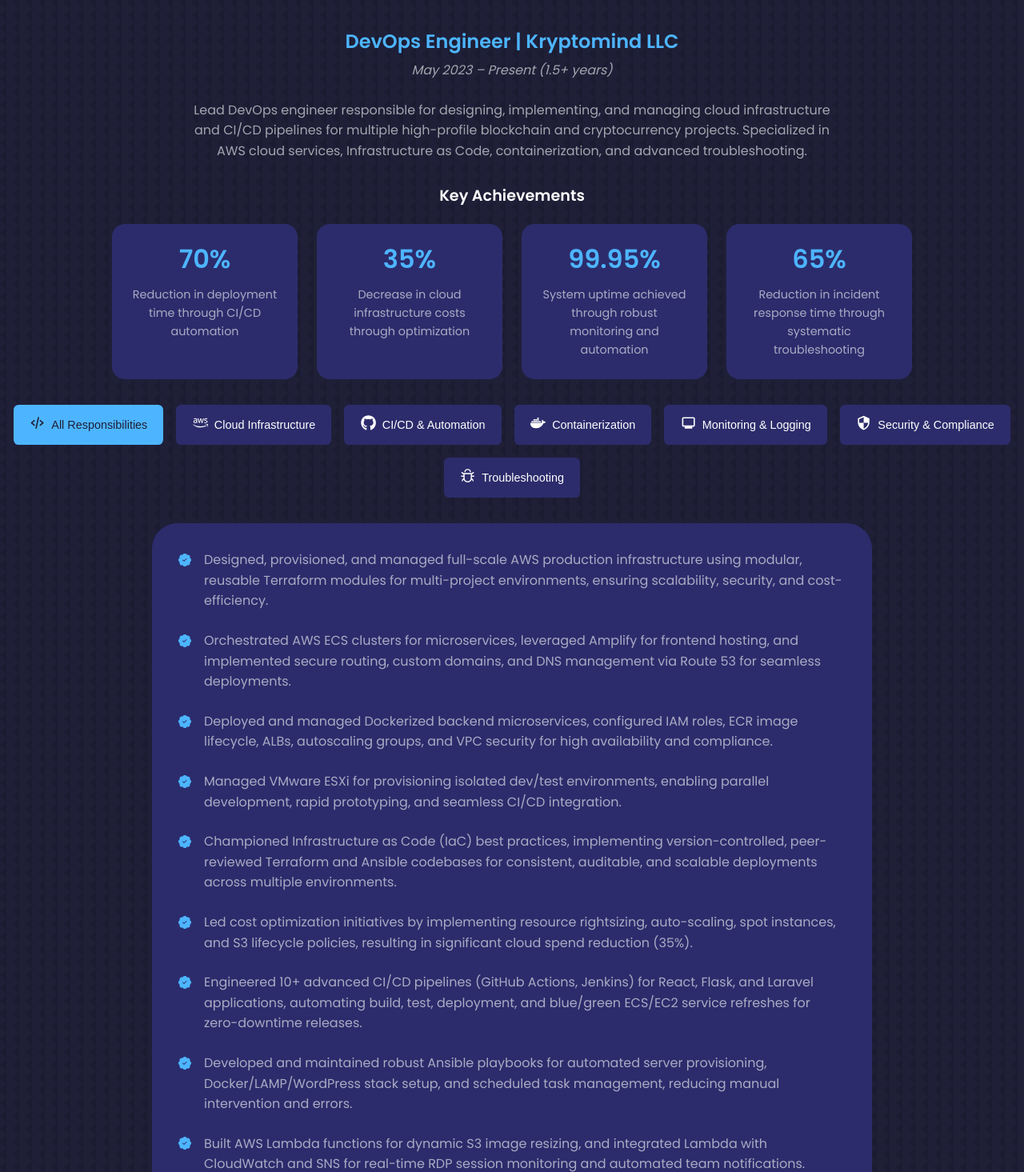
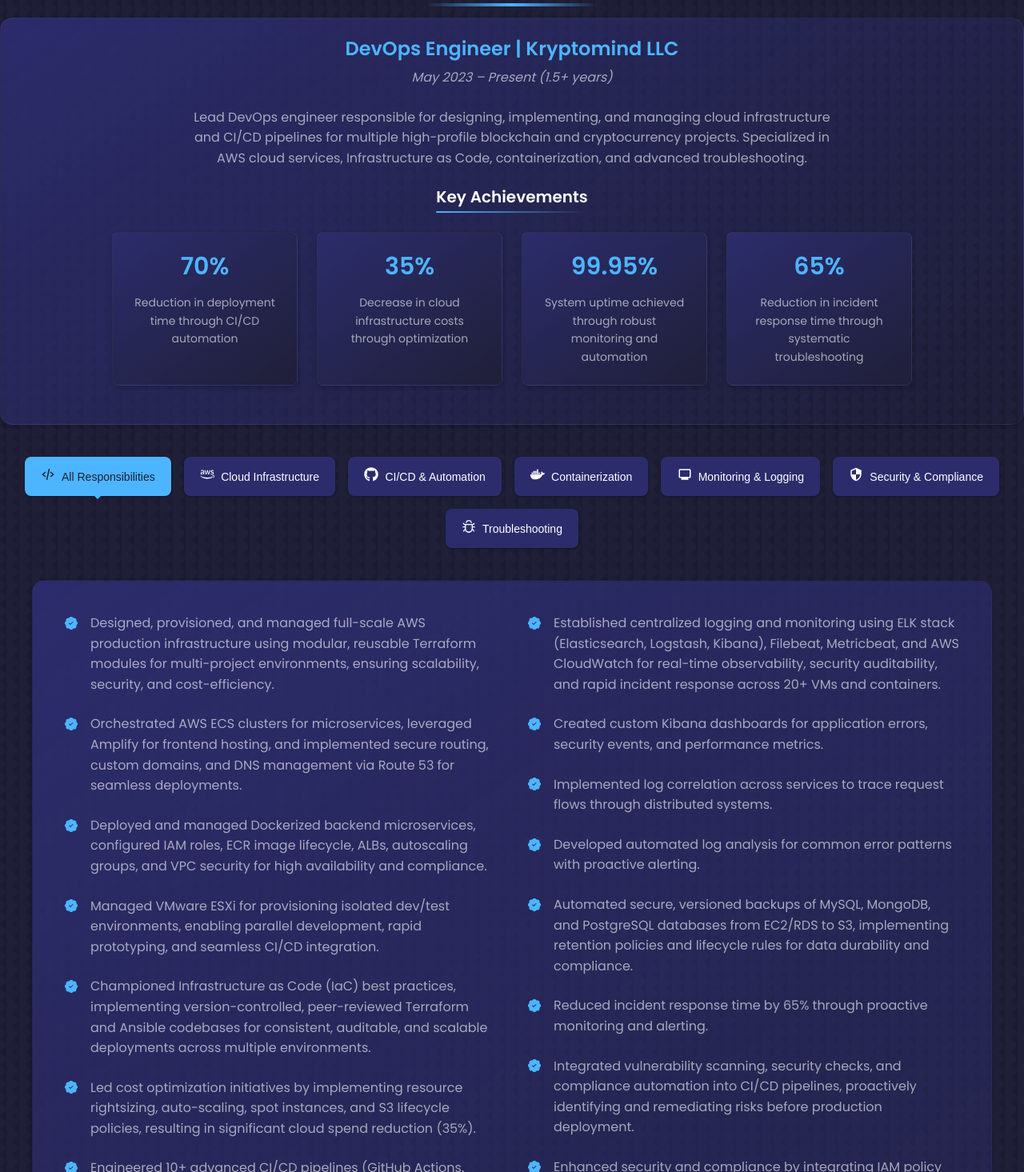
Before and after one commit to Nabeel-KM/Portfolio-Website, a React (Create React App) app: page / in a window 1280 px wide. Shown: the part 4165-5630 px from the top of the page at 80% size. Built offline with nearby package versions, Linux system fonts and the light colour scheme.

Commit message:
Improve footer UI and convert experience section to 2-column layout

```diff
--- a/src/components/experience/Experience.jsx
+++ b/src/components/experience/Experience.jsx
@@ -1,4 +1,4 @@
-import React, { useState } from "react";
+import React, { useState, useEffect } from "react";
 import "./experience.css";
 import { BsPatchCheckFill } from "react-icons/bs";
 import { FaAws, FaDocker, FaGithub, FaJenkins } from "react-icons/fa";
@@ -9,6 +9,15 @@
 
 const Experience = () => {
   const [activeCategory, setActiveCategory] = useState("all");
+  const [animateItems, setAnimateItems] = useState(false);
+
+  // Trigger animation when category changes
+  useEffect(() => {
+    setAnimateItems(false);
+    setTimeout(() => {
+      setAnimateItems(true);
+    }, 50);
+  }, [activeCategory]);
 
   const categories = {
     all: "All Responsibilities",
@@ -88,12 +97,23 @@
     return responsibilities[activeCategory];
   };
 
+  // Split responsibilities into two columns
+  const splitResponsibilities = (items) => {
+    const midpoint = Math.ceil(items.length / 2);
+    return [
+      items.slice(0, midpoint),
+      items.slice(midpoint)
+    ];
+  };
+
+  const [leftColumn, rightColumn] = splitResponsibilities(getResponsibilities());
+
   return (
-    <section id="experience">
-      <h5>What I've Been Doing</h5>
-      <h2>My Experience</h2>
+    <section id="experience" className="animate-on-scroll">
+      <h5 className="section-subtitle">What I've Been Doing</h5>
+      <h2 className="section-title">My Experience</h2>
 
-      <div className="experience__header">
+      <div className="experience__header animate-on-scroll">
         <h3>DevOps Engineer | Kryptomind LLC</h3>
         <p className="experience__period">May 2023 – Present (1.5+ years)</p>
 
@@ -106,19 +126,19 @@
         <div className="experience__achievements">
           <h4>Key Achievements</h4>
           <div className="experience__achievements-grid">
-            <div className="experience__achievement-card">
+            <div className="experience__achievement-card card">
               <h5>70%</h5>
               <p>Reduction in deployment time through CI/CD automation</p>
             </div>
-            <div className="experience__achievement-card">
+            <div className="experience__achievement-card card">
               <h5>35%</h5>
               <p>Decrease in cloud infrastructure costs through optimization</p>
             </div>
-            <div className="experience__achievement-card">
+            <div className="experience__achievement-card card">
               <h5>99.95%</h5>
               <p>System uptime achieved through robust monitoring and automation</p>
             </div>
-            <div className="experience__achievement-card">
+            <div className="experience__achievement-card card">
               <h5>65%</h5>
               <p>Reduction in incident response time through systematic troubleshooting</p>
             </div>
@@ -126,7 +146,7 @@
         </div>
       </div>
 
-      <div className="experience__categories">
+      <div className="experience__categories animate-on-scroll">
         {Object.entries(categories).map(([key, value]) => (
           <button
             key={key}
@@ -140,10 +160,22 @@
       </div>
 
       <div className="experience__container">
-        <div className="experience__content">
+        <div className={`experience__content ${animateItems ? 'animate-items' : ''}`}>
+          <div className="experience__column">
             <ul>
-            {getResponsibilities().map((responsibility, index) => (
-              <li key={index} className="experience__item">
+              {leftColumn.map((responsibility, index) => (
+                <li key={`left-${index}`} className="experience__item">
+                  <BsPatchCheckFill className="experience__details-icon" />
+                  <p>{responsibility}</p>
+                </li>
+              ))}
+            </ul>
+          </div>
+
+          <div className="experience__column">
+            <ul>
+              {rightColumn.map((responsibility, index) => (
+                <li key={`right-${index}`} className="experience__item">
                   <BsPatchCheckFill className="experience__details-icon" />
                   <p>{responsibility}</p>
                 </li>
@@ -151,8 +183,9 @@
             </ul>
           </div>
         </div>
+      </div>
 
-      <div className="experience__technologies">
+      <div className="experience__technologies animate-on-scroll">
         <h4>Technologies Used</h4>
         <div className="experience__tech-grid">
           <div className="experience__tech-item">
--- a/src/components/experience/experience.css
+++ b/src/components/experience/experience.css
@@ -1,23 +1,34 @@
 .experience__header {
     text-align: center;
-    margin-bottom: 2rem;
+    margin-bottom: var(--space-lg);
+    background: linear-gradient(145deg, var(--color-bg-variant), transparent);
+    border-radius: var(--radius-lg);
+    padding: var(--space-md);
+    box-shadow: var(--shadow-md);
+    border: 1px solid rgba(255, 255, 255, 0.05);
+    transition: all var(--speed-normal) ease;
+}
+
+.experience__header:hover {
+    transform: translateY(-5px);
+    box-shadow: var(--shadow-lg);
 }
 
 .experience__header h3 {
-    font-size: 1.5rem;
+    font-size: var(--text-2xl);
     color: var(--color-primary);
-    margin-bottom: 0.5rem;
+    margin-bottom: var(--space-xs);
 }
 
 .experience__period {
     font-style: italic;
     color: var(--color-light);
-    margin-bottom: 1.5rem;
+    margin-bottom: var(--space-md);
 }
 
 .experience__summary {
     max-width: 800px;
-    margin: 0 auto 2rem;
+    margin: 0 auto var(--space-md);
 }
 
 .experience__summary p {
@@ -26,116 +37,191 @@
 }
 
 .experience__achievements {
-    margin-bottom: 2rem;
+    margin-bottom: var(--space-md);
 }
 
 .experience__achievements h4 {
-    font-size: 1.2rem;
-    margin-bottom: 1.5rem;
+    font-size: var(--text-xl);
+    margin-bottom: var(--space-md);
     color: var(--color-white);
+    position: relative;
+    display: inline-block;
+    padding-bottom: var(--space-xs);
+}
+
+.experience__achievements h4::after {
+    content: '';
+    position: absolute;
+    bottom: 0;
+    left: 0;
+    width: 100%;
+    height: 2px;
+    background: linear-gradient(90deg, var(--color-primary), transparent);
+    border-radius: var(--radius-full);
 }
 
 .experience__achievements-grid {
     display: grid;
     grid-template-columns: repeat(4, 1fr);
-    gap: 1.5rem;
+    gap: var(--space-md);
     max-width: 1000px;
     margin: 0 auto;
 }
 
 .experience__achievement-card {
-    background: var(--color-bg-variant);
-    border-radius: 1rem;
-    padding: 1.5rem;
+    background: linear-gradient(145deg, var(--color-bg-variant), transparent);
+    border-radius: var(--radius-md);
+    padding: var(--space-md);
     text-align: center;
-    transition: var(--transition);
+    transition: all var(--speed-normal) ease;
     border: 1px solid transparent;
+    box-shadow: var(--shadow-sm);
 }
 
 .experience__achievement-card:hover {
     background: transparent;
     border-color: var(--color-primary-variant);
     transform: translateY(-5px);
+    box-shadow: var(--shadow-md);
 }
 
 .experience__achievement-card h5 {
-    font-size: 2rem;
+    font-size: var(--text-3xl);
     color: var(--color-primary);
-    margin-bottom: 0.8rem;
+    margin-bottom: var(--space-sm);
 }
 
 .experience__achievement-card p {
     color: var(--color-light);
-    font-size: 0.9rem;
+    font-size: var(--text-sm);
 }
 
 .experience__categories {
     display: flex;
     justify-content: center;
     flex-wrap: wrap;
-    gap: 1rem;
-    margin-bottom: 2rem;
+    gap: var(--space-sm);
+    margin-bottom: var(--space-lg);
 }
 
 .experience__category-btn {
     background: var(--color-bg-variant);
     color: var(--color-white);
     padding: 0.75rem 1.2rem;
-    border-radius: 0.4rem;
+    border-radius: var(--radius-md);
     cursor: pointer;
     border: 1px solid transparent;
-    transition: var(--transition);
+    transition: all var(--speed-normal) ease;
     display: flex;
     align-items: center;
     gap: 0.5rem;
-    font-size: 0.9rem;
+    font-size: var(--text-sm);
+    box-shadow: var(--shadow-sm);
 }
 
 .experience__category-btn:hover {
     background: transparent;
     border-color: var(--color-primary-variant);
+    transform: translateY(-3px);
+    box-shadow: var(--shadow-md);
 }
 
 .experience__category-btn.active {
     background: var(--color-primary);
     color: var(--color-bg);
+    position: relative;
+}
+
+.experience__category-btn.active::after {
+    content: '';
+    position: absolute;
+    bottom: -5px;
+    left: 50%;
+    transform: translateX(-50%);
+    width: 0;
+    height: 0;
+    border-left: 6px solid transparent;
+    border-right: 6px solid transparent;
+    border-top: 6px solid var(--color-primary);
 }
 
 .experience__category-icon {
-    font-size: 1.2rem;
+    font-size: var(--text-lg);
 }
 
 .experience__container {
-    max-width: 900px;
-    margin: 0 auto 3rem;
-    background: var(--color-bg-variant);
-    padding: 2rem;
-    border-radius: 2rem;
+    max-width: 1200px;
+    margin: 0 auto var(--space-xl);
+    background: linear-gradient(145deg, var(--color-bg-variant), transparent);
+    padding: var(--space-lg);
+    border-radius: var(--radius-lg);
     border: 1px solid transparent;
-    transition: var(--transition);
+    transition: all var(--speed-normal) ease;
+    box-shadow: var(--shadow-md);
 }
 
 .experience__container:hover {
     background: transparent;
     border-color: var(--color-primary-variant);
+    transform: translateY(-5px);
+    box-shadow: var(--shadow-lg);
 }
 
-.experience__content ul {
+.experience__content {
+    display: grid;
+    grid-template-columns: 1fr 1fr;
+    gap: var(--space-lg);
+}
+
+/* Animation for items when category changes */
+.experience__content.animate-items .experience__item {
+    animation: fadeInUp 0.5s ease forwards;
+    opacity: 0;
+}
+
+.experience__content.animate-items .experience__item:nth-child(1) { animation-delay: 0.1s; }
+.experience__content.animate-items .experience__item:nth-child(2) { animation-delay: 0.2s; }
+.experience__content.animate-items .experience__item:nth-child(3) { animation-delay: 0.3s; }
+.experience__content.animate-items .experience__item:nth-child(4) { animation-delay: 0.4s; }
+.experience__content.animate-items .experience__item:nth-child(5) { animation-delay: 0.5s; }
+.experience__content.animate-items .experience__item:nth-child(6) { animation-delay: 0.6s; }
+.experience__content.animate-items .experience__item:nth-child(7) { animation-delay: 0.7s; }
+.experience__content.animate-items .experience__item:nth-child(8) { animation-delay: 0.8s; }
+.experience__content.animate-items .experience__item:nth-child(9) { animation-delay: 0.9s; }
+.experience__content.animate-items .experience__item:nth-child(10) { animation-delay: 1.0s; }
+
+@keyframes fadeInUp {
+    from {
+        opacity: 0;
+        transform: translateY(20px);
+    }
+    to {
+        opacity: 1;
+        transform: translateY(0);
+    }
+}
+
+.experience__column ul {
     list-style: none;
     padding: 0;
 }
 
 .experience__item {
     display: flex;
-    gap: 1rem;
-    margin-bottom: 1.5rem;
+    gap: var(--space-sm);
+    margin-bottom: var(--space-md);
     align-items: flex-start;
+    transition: all var(--speed-normal) ease;
+}
+
+.experience__item:hover {
+    transform: translateX(5px);
 }
 
 .experience__details-icon {
     color: var(--color-primary);
     margin-top: 0.3rem;
-    font-size: 1rem;
+    font-size: var(--text-base);
     flex-shrink: 0;
 }
 
@@ -146,20 +232,45 @@
 
 .experience__technologies {
     text-align: center;
-    margin-bottom: 2rem;
+    margin-bottom: var(--space-lg);
+    background: linear-gradient(145deg, var(--color-bg-variant), transparent);
+    border-radius: var(--radius-lg);
+    padding: var(--space-md);
+    box-shadow: var(--shadow-md);
+    border: 1px solid rgba(255, 255, 255, 0.05);
+    transition: all var(--speed-normal) ease;
+}
+
+.experience__technologies:hover {
+    transform: translateY(-5px);
+    box-shadow: var(--shadow-lg);
 }
 
 .experience__technologies h4 {
-    font-size: 1.2rem;
-    margin-bottom: 1.5rem;
+    font-size: var(--text-xl);
+    margin-bottom: var(--space-md);
     color: var(--color-white);
+    position: relative;
+    display: inline-block;
+    padding-bottom: var(--space-xs);
+}
+
+.experience__technologies h4::after {
+    content: '';
+    position: absolute;
+    bottom: 0;
+    left: 0;
+    width: 100%;
+    height: 2px;
+    background: linear-gradient(90deg, var(--color-primary), transparent);
+    border-radius: var(--radius-full);
 }
 
 .experience__tech-grid {
     display: flex;
     justify-content: center;
     flex-wrap: wrap;
-    gap: 2rem;
+    gap: var(--space-lg);
     max-width: 800px;
     margin: 0 auto;
 }
@@ -168,17 +279,22 @@
     display: flex;
     flex-direction: column;
     align-items: center;
-    gap: 0.5rem;
+    gap: var(--space-xs);
+    transition: all var(--speed-normal) ease;
+}
+
+.experience__tech-item:hover {
+    transform: translateY(-5px);
 }
 
 .experience__tech-icon {
-    font-size: 2rem;
+    font-size: var(--text-4xl);
     color: var(--color-primary);
 }
 
 .experience__tech-item span {
     color: var(--color-light);
-    font-size: 0.9rem;
+    font-size: var(--text-sm);
 }
 
 @media screen and (max-width: 1024px) {
@@ -187,7 +303,12 @@
     }
 
     .experience__container {
-        padding: 1.5rem;
+        padding: var(--space-md);
+    }
+
+    .experience__content {
+        grid-template-columns: 1fr;
+        gap: var(--space-md);
     }
 }
 
@@ -207,10 +328,10 @@
     }
 
     .experience__container {
-        padding: 1rem;
+        padding: var(--space-sm);
     }
 
     .experience__tech-grid {
-        gap: 1.5rem;
+        gap: var(--space-md);
     }
 }
--- a/src/components/footer/Footer.jsx
+++ b/src/components/footer/Footer.jsx
@@ -1,13 +1,12 @@
-import React from 'react'
-import './footer.css'
-import {FaFacebookF} from 'react-icons/fa'
-import {FiInstagram} from 'react-icons/fi'
-import {IoLogoTwitter} from 'react-icons/io'
+import React from 'react';
+import './footer.css';
+import { FaLinkedin, FaGithub } from 'react-icons/fa';
+import { FiMail } from 'react-icons/fi';
 
 const Footer = () => {
   return (
     <footer>
-      <a href="/#" className='footer__logo'>ADI</a>
+      <a href="/#" className='footer__logo'>Nabeel Sarfraz</a>
 
       <ul className="permalinks">
         <li><a href="#main">Home</a></li>
@@ -20,16 +19,16 @@
       </ul>
 
       <div className="footer__socials">
-        <a href="https://www.facebook.com/"><FaFacebookF/></a>
-        <a href="https://www.instagram.com/"><FiInstagram /></a>
-        <a href="https://www.twitter.com/"><IoLogoTwitter/></a>
+        <a href="https://linkedin.com/in/nabeel-sarfraz" target="_blank" rel="noreferrer" aria-label="LinkedIn"><FaLinkedin /></a>
+        <a href="https://github.com/Nabeel-KM" target="_blank" rel="noreferrer" aria-label="GitHub"><FaGithub /></a>
+        <a href="mailto:nabntan@gmail.com" aria-label="Email"><FiMail /></a>
       </div>
 
       <div className="footer__copyright">
-        <small>&copy; ADI Tutorials. All rights reserved</small>
+        <small>&copy; 2025 Nabeel Sarfraz. All rights reserved</small>
       </div>
     </footer>
-  )
-}
+  );
+};
 
-export default Footer
+export default Footer;
--- a/src/components/footer/footer.css
+++ b/src/components/footer/footer.css
@@ -1,20 +1,29 @@
 footer {
-    background: var(--color-primary);
-    padding: 3rem 0;
+    background: var(--color-bg-variant);
+    padding: 3rem 0 1rem;
     text-align: center;
     font-size: 0.9rem;
     margin-top: 7rem;
+    border-top: 1px solid rgba(77, 181, 255, 0.2);
 }
 
-footer a{
-    color: var(--color-bg);
+footer a {
+    color: var(--color-white);
+    transition: all var(--speed-normal) ease;
 }
 
 .footer__logo {
-    font-size: 2rem;
-    font-weight: 500;
+    font-size: 1.8rem;
+    font-weight: 600;
     margin-bottom: 2rem;
     display: inline-block;
+    color: var(--color-primary);
+    letter-spacing: -0.02em;
+}
+
+.footer__logo:hover {
+    color: var(--color-white);
+    transform: translateY(-3px);
 }
 
 .permalinks {
@@ -23,43 +32,77 @@
     justify-content: center;
     gap: 2rem;
     margin: 0 auto 3rem;
+    padding: 0;
 }
 
-.footer__socials{
+.permalinks li {
+    list-style: none;
+}
+
+.permalinks a {
+    color: var(--color-light);
+    position: relative;
+    padding-bottom: 0.3rem;
+}
+
+.permalinks a:hover {
+    color: var(--color-primary);
+}
+
+.permalinks a::after {
+    content: '';
+    position: absolute;
+    bottom: 0;
+    left: 0;
+    width: 0;
+    height: 2px;
+    background-color: var(--color-primary);
+    transition: width var(--speed-normal) ease;
+}
+
+.permalinks a:hover::after {
+    width: 100%;
+}
+
+.footer__socials {
     display: flex;
     justify-content: center;
-    gap: 1rem;
-    margin-bottom: 4rem;
+    gap: 1.5rem;
+    margin-bottom: 2rem;
 }
 
-.footer__socials a{
+.footer__socials a {
     background: var(--color-bg);
-    color: var(--color-white);
+    color: var(--color-primary);
     padding: 0.8rem;
     border-radius: 0.7rem;
     display: flex;
     border: 1px solid transparent;
+    transition: all var(--speed-normal) ease;
+    box-shadow: var(--shadow-sm);
 }
 
 .footer__socials a:hover {
-    background: transparent;
+    background: var(--color-primary);
     color: var(--color-bg);
-    border-color: var(--color-bg);
+    border-color: transparent;
+    transform: translateY(-5px);
+    box-shadow: var(--shadow-md);
 }
 
 .footer__copyright {
-    margin-bottom: 4rem;
-    color: var(--color-bg);
+    margin-bottom: 1rem;
+    color: var(--color-light);
+    font-size: 0.8rem;
 }
 
-
 @media screen and (max-width: 600px) {
-    .permalinks{
+    .permalinks {
         flex-direction: column;
-        gap: 1.5rem;
+        gap: 1rem;
     }
 
-    .footer__socials{
-        margin-bottom: 2.6rem;
+    .footer__socials {
+        margin-bottom: 2rem;
     }
 }
```
Lines whose indentation alone changed are shown as unchanged.
